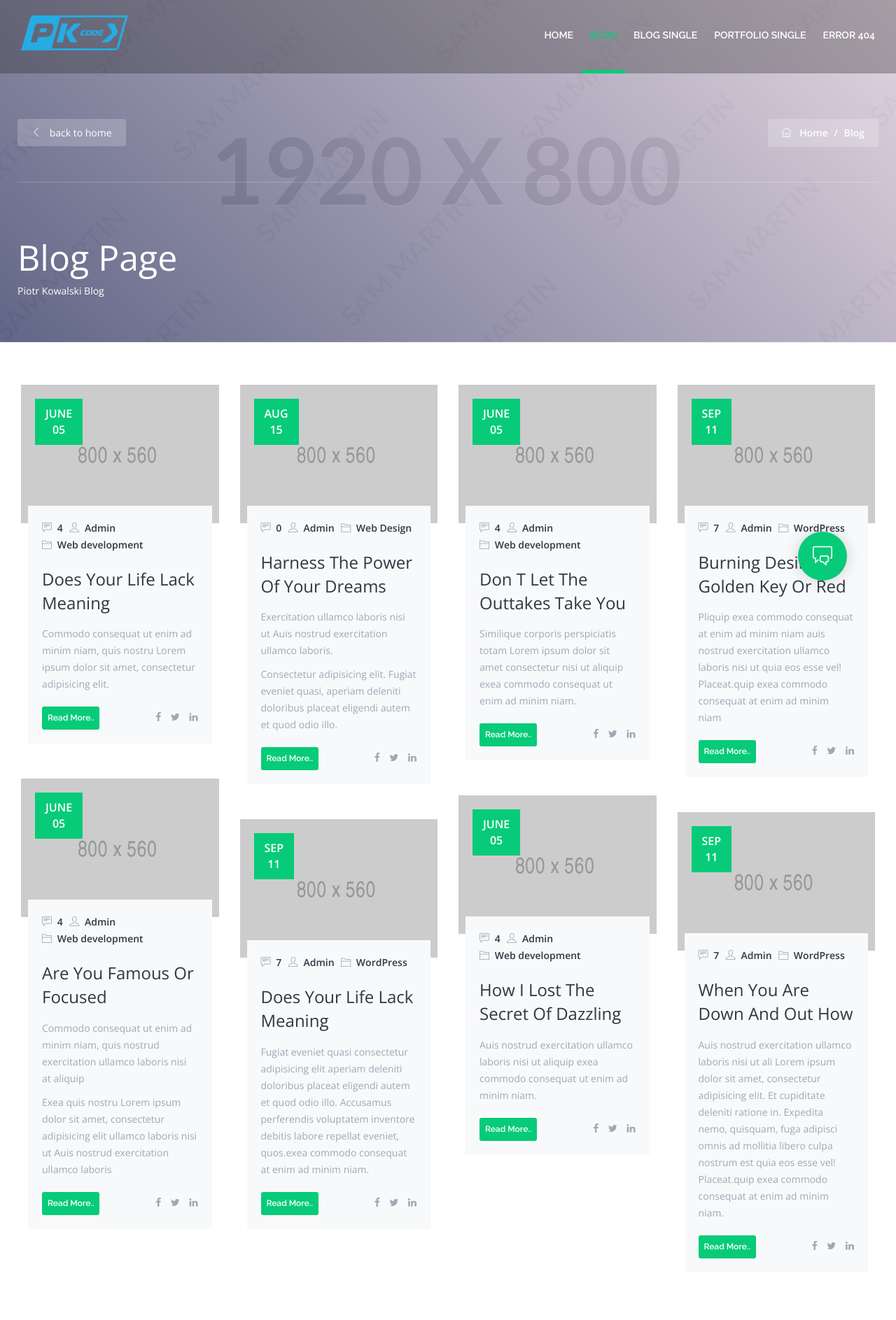
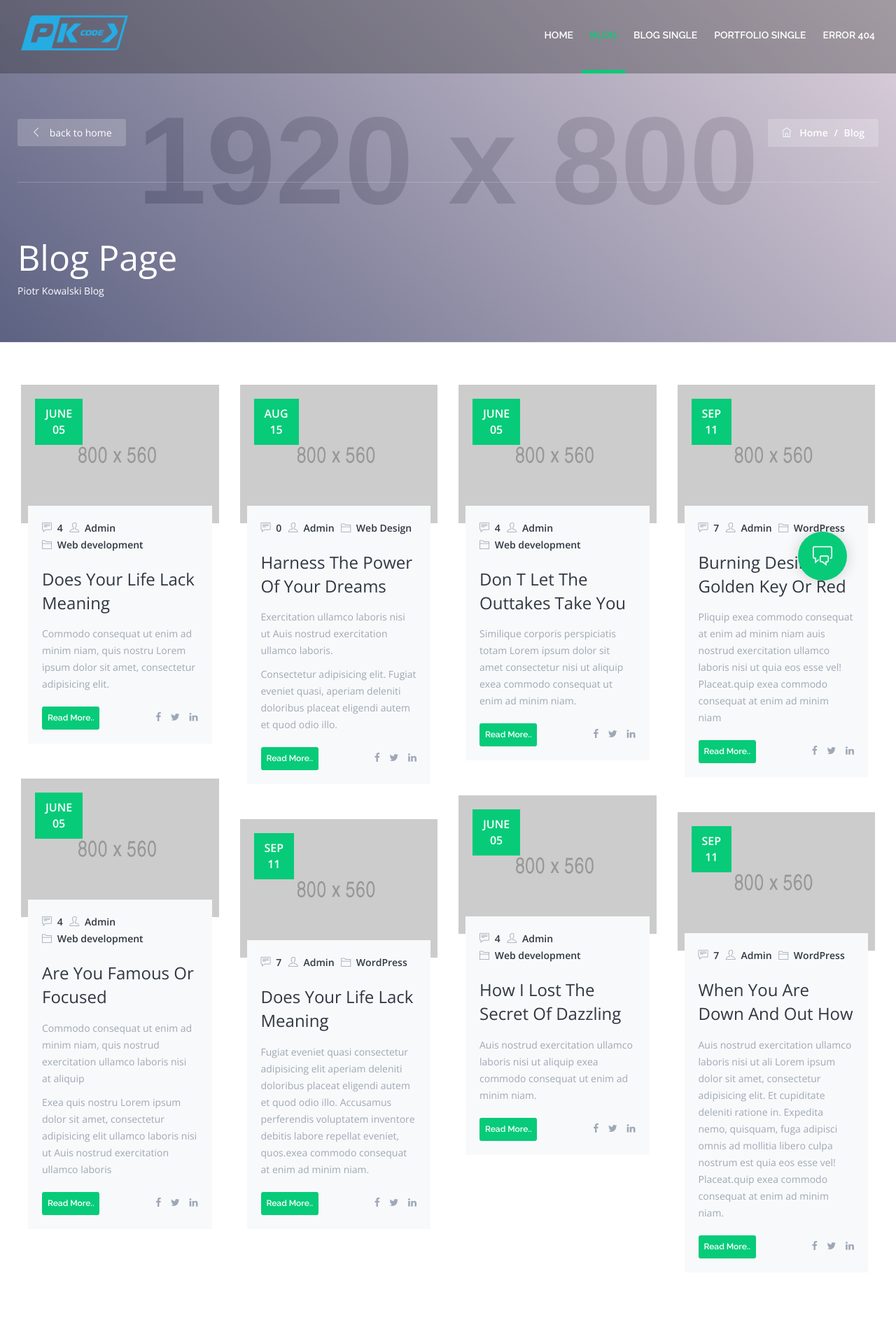
Before and after one commit to bitroniq/bitroniq.github.io, a Jekyll site: the page built from blog.html, in a window 1280 px wide. Shown: the top 1887 px of the page at 70% size. Built offline with Jekyll 4.4.1, drawn with Linux system fonts in a browser that asks for light colours.

Commit message:
Updated placeholder for image background in style.css

```diff
--- a/assets/css/style.css
+++ b/assets/css/style.css
@@ -504,7 +504,7 @@ textarea:focus { background: transparent; box-shadow: 0 0 17px 0 #ebebeb; outlin
 /*************************
        blog page
 *************************/
-.bg { background: url(../images/bg/01.jpg); background-attachment: fixed; background-clip: initial; background-color: rgba(0, 0, 0, 0); background-origin: initial; background-position: center center; background-repeat: no-repeat; background-size: cover !important; position: relative; z-index: 0; }
+.bg { background: url(http://via.placeholder.com/1920x800.jpg); background-attachment: fixed; background-clip: initial; background-color: rgba(0, 0, 0, 0); background-origin: initial; background-position: center center; background-repeat: no-repeat; background-size: cover !important; position: relative; z-index: 0; }
 .page-header { padding: 170px 10px 50px; margin: 0px; width: 100%; height: 490px; position: relative; }
 .gradient-01:before { background: rgba(0, 0, 0, 0.8); background: -webkit-gradient(linear, left top, left bottom, color-stop(0%, #131b51), color-stop(100%, #e8d4e6)); background: -webkit-linear-gradient(-315deg, #131b51 0%, #e8d4e6 100%); background: -webkit-linear-gradient(45deg, #131b51 0%, #e8d4e6 100%); background: linear-gradient(45deg, #131b51 0%, #e8d4e6 100%);  opacity: 0.6; content:""; height:100%; left:0; position:absolute; top:0; width:100%; z-index: 0; }
 .page-header.bg.gradient-01:before { z-index: -1; }
```
